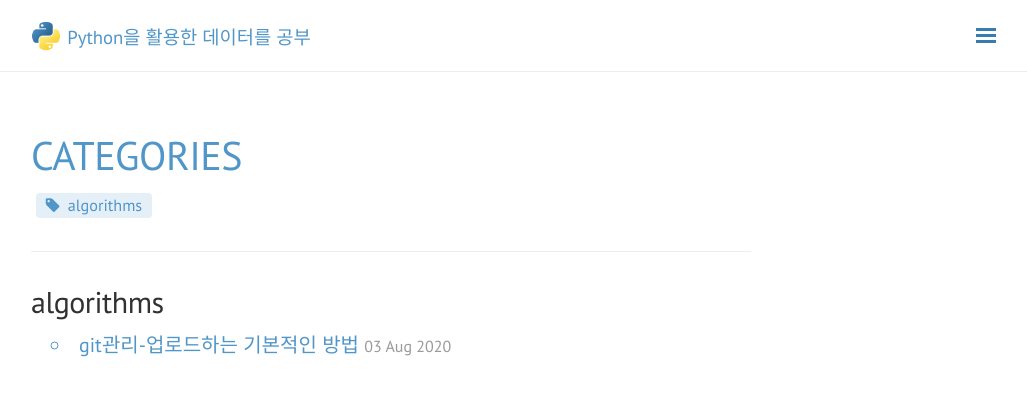
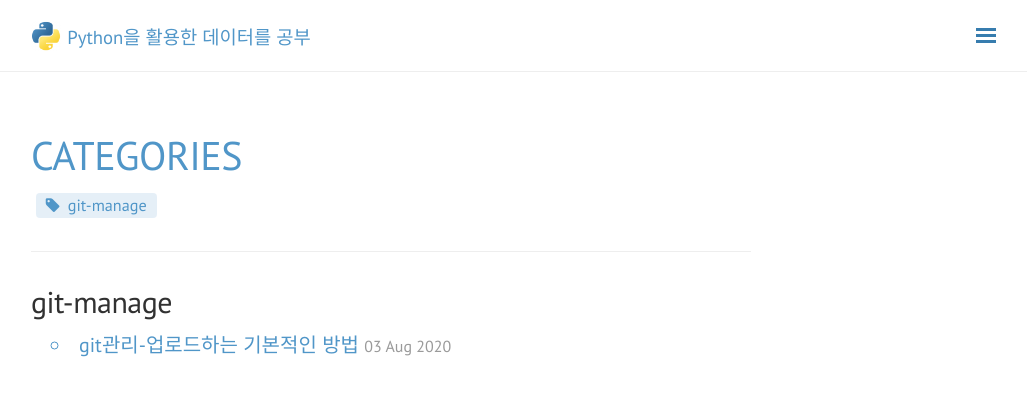
Before and after one commit to hwangyoungjoon/hwang, a Jekyll site: the page built from blog/categories.html, in a window 1280 px wide. Shown: the top 396 px of the page, without its empty margins (249-1276 px from the left). Built offline with Jekyll 4.4.1, drawn with Linux system fonts in a browser that asks for light colours; nearby versions of some CDN libraries; comment, search, counter and statistics services are not loaded.

Commit message:
github-upload

```diff
--- a/_posts/algorithms/2020-08-03-gitblog.md
+++ b/_posts/git/2020-08-03-gitblog.md
@@ -1,8 +1,8 @@
 ---
 layout: post
 title: git관리-업로드하는 기본적인 방법
-category: algorithms
-permalink: /algorithms/:year/:month/:day/:title/
+category: git-manage
+permalink: /git/:year/:month/:day/:title/
 tags: [git-manage, github]
 comments: true
 ---
```
